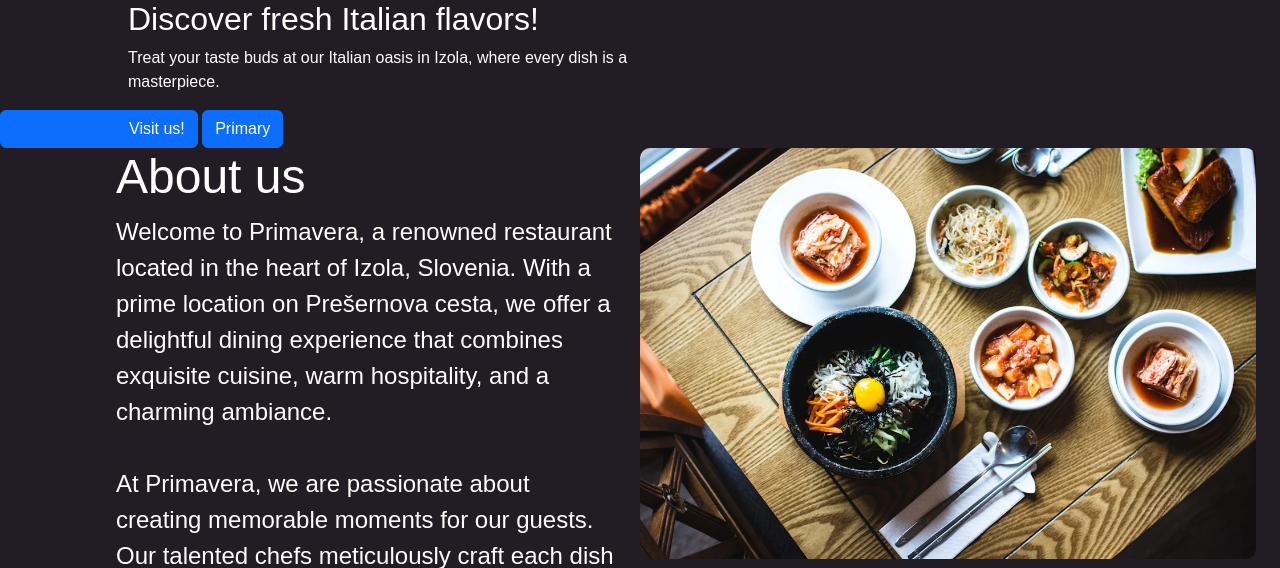
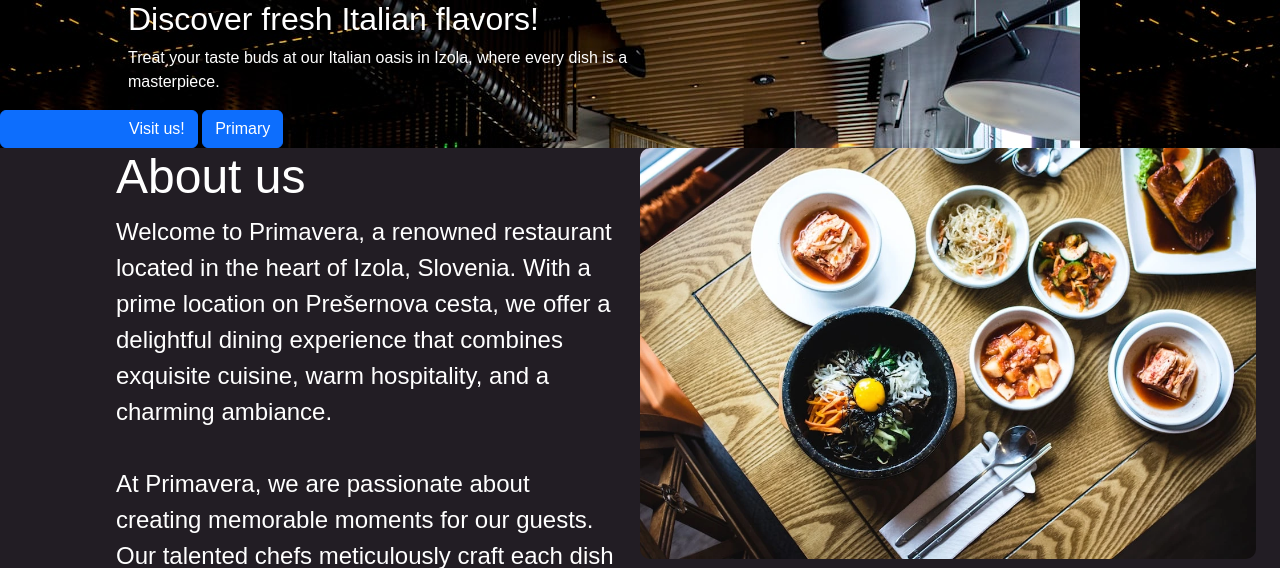
Before and after one commit to Duksa2001/Restorant, a Flask app: template templates/index.html in a window 1280 px wide. Shown: the part 90-658 px from the top of the page. Run offline with Flask 3, Linux system fonts and the light colour scheme; the template is opened without the code that fills it, so the values that code supplies are empty; some libraries are stand-ins or nearby versions.

Commit message:
background

```diff
--- a/templates/index.html
+++ b/templates/index.html
@@ -30,16 +30,11 @@
 
 
 
-    <section class="home">
+    <section class="home" style="background-image: url('/static/image/background.jpeg');">
         <div class=" continer col-md-6" style="padding-left: 10%;">
             <h2>Discover fresh Italian flavors!</h2>
 
-            <!-- <span
-                style="box-sizing: border-box; display: block; overflow: hidden; width: initial; height: initial; background: none; opacity: 1; border: 0px; margin: 0px; padding: 0px; position: absolute; inset: 0px;">
-                <img alt="background" sizes="200vw"
-                src="image/background.jpeg"
-                style="position: absolute; inset: 0px; box-sizing: border-box; padding: 0px; border: medium; margin: auto; display: block; width: 0px; height: 0px; min-width: 100%; max-width: 100%; min-height: 100%; max-height: 100%; object-fit: cover; object-position: 50% 50%;">
-            </span> -->
+
 
         </div>
         <div class="col-md-6" style="padding-left: 10%;">
```
